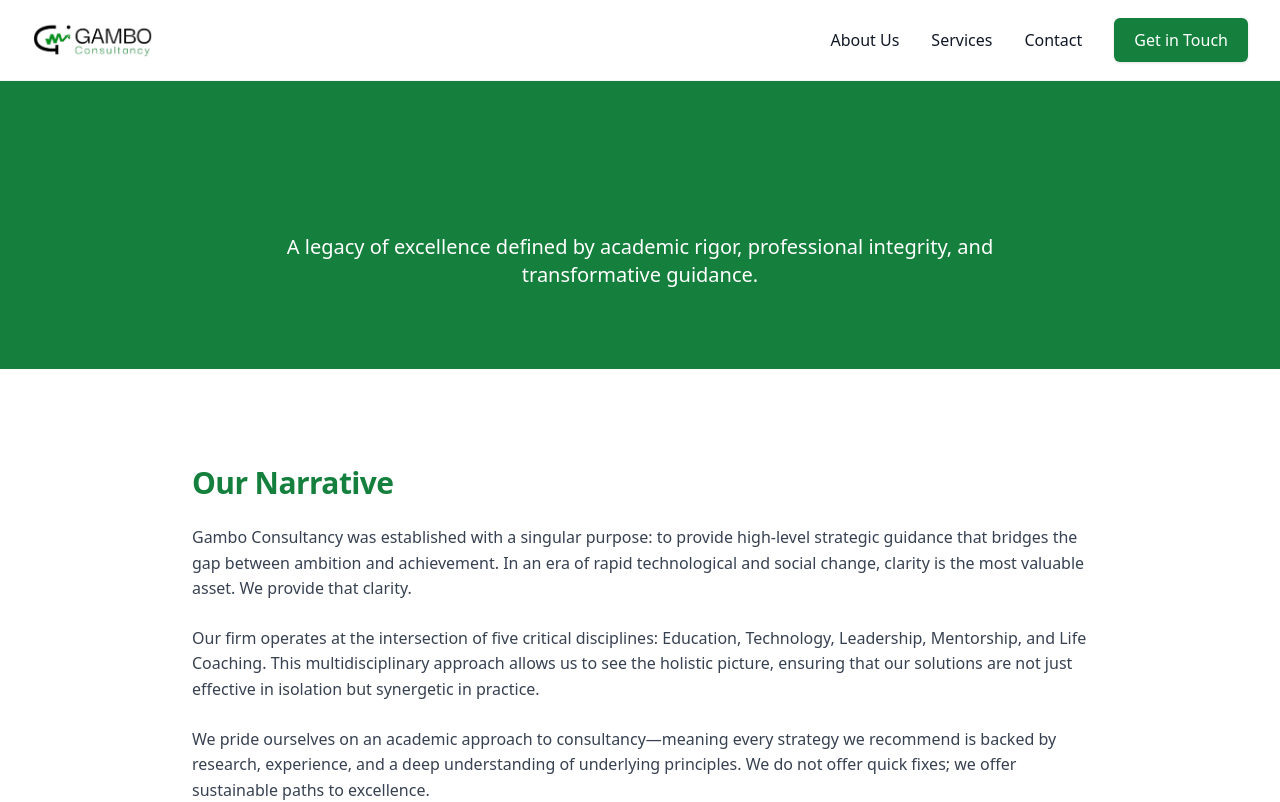
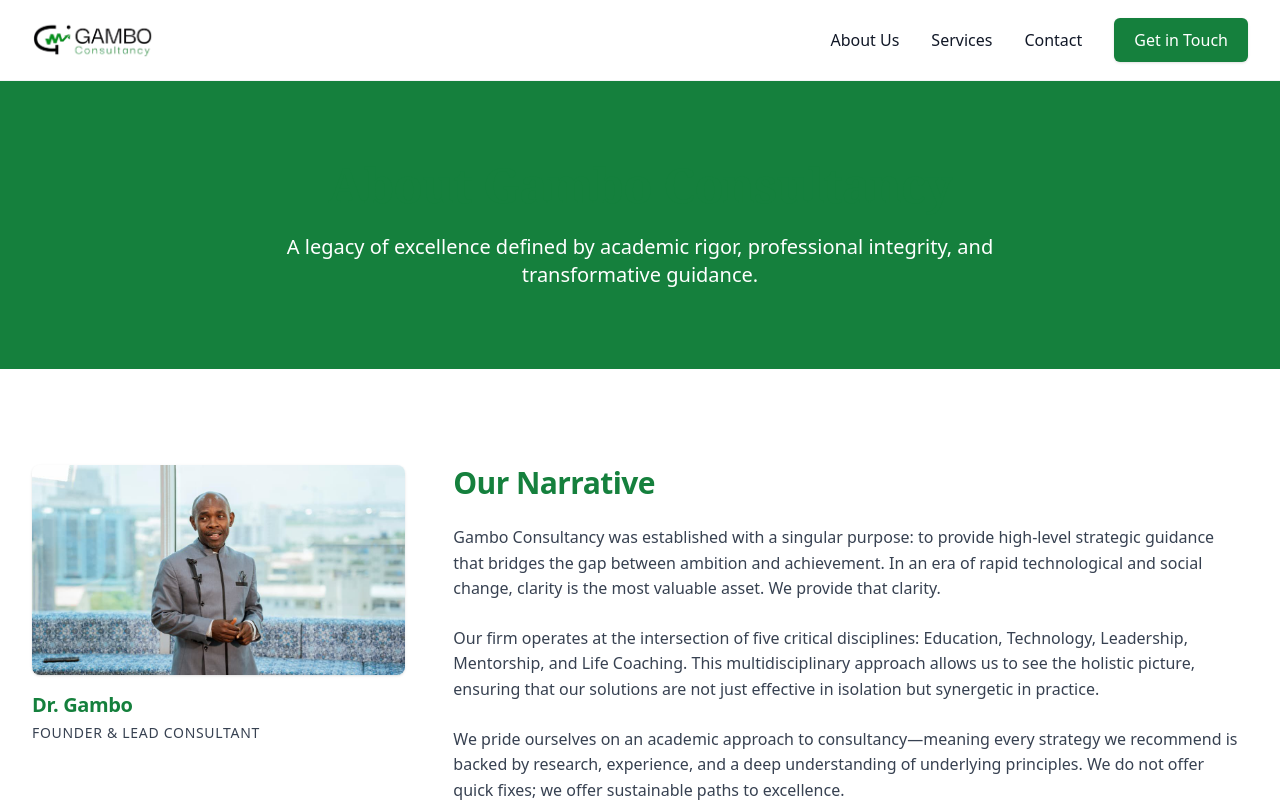
Before and after one commit to samkiell/GamboConsultancy, a Next.js app: page /about in a window 1280 px wide. Shown: the top 802 px of the page. Built offline with nearby package versions, Linux system fonts and the light colour scheme.

Commit message:
feat: add About Us page for Gambo Consultancy

```diff
--- a/src/app/about/page.tsx
+++ b/src/app/about/page.tsx
@@ -1,6 +1,7 @@
 'use client';
 
 import { motion } from 'framer-motion';
+import Image from 'next/image';
 import { Section } from '@/components/layout/Section';
 import { Target, Lightbulb, ShieldCheck } from 'lucide-react';
 
@@ -37,7 +38,37 @@ export default function AboutPage() {
 
       {/* Main Introduction */}
       <Section background="white">
-        <motion.div {...fadeInUp} className="max-w-4xl mx-auto">
+        <div className="max-w-7xl mx-auto">
+          <div className="grid grid-cols-1 md:grid-cols-12 gap-12 items-start">
+            {/* Founder Image */}
+            <motion.div
+              initial={{ opacity: 0, x: -20 }}
+              whileInView={{ opacity: 1, x: 0 }}
+              viewport={{ once: true }}
+              transition={{ duration: 0.6 }}
+              className="md:col-span-5 lg:col-span-4"
+            >
+              <div className="relative">
+                <Image
+                  src="/Dr. Gambo.jpg"
+                  alt="Dr. Gambo, Founder & Lead Consultant"
+                  width={400}
+                  height={500}
+                  className="rounded-lg shadow-sm w-full h-auto object-cover"
+                  priority
+                />
+                <div className="mt-4">
+                  <h3 className="text-xl font-bold text-brand-primary">Dr. Gambo</h3>
+                  <p className="text-sm text-text-muted uppercase tracking-wider mt-1 font-medium">Founder & Lead Consultant</p>
+                </div>
+              </div>
+            </motion.div>
+
+            {/* Narrative Content */}
+            <motion.div
+              {...fadeInUp}
+              className="md:col-span-7 lg:col-span-8"
+            >
               <h2 className="text-3xl font-bold text-brand-primary mb-6">Our Narrative</h2>
               <div className="prose prose-lg text-text-muted">
                 <p className="mb-6">
@@ -51,6 +82,8 @@ export default function AboutPage() {
                 </p>
               </div>
             </motion.div>
+          </div>
+        </div>
       </Section>
 
       {/* Mission & Vision */}
```
Lines whose indentation alone changed are shown as unchanged.
